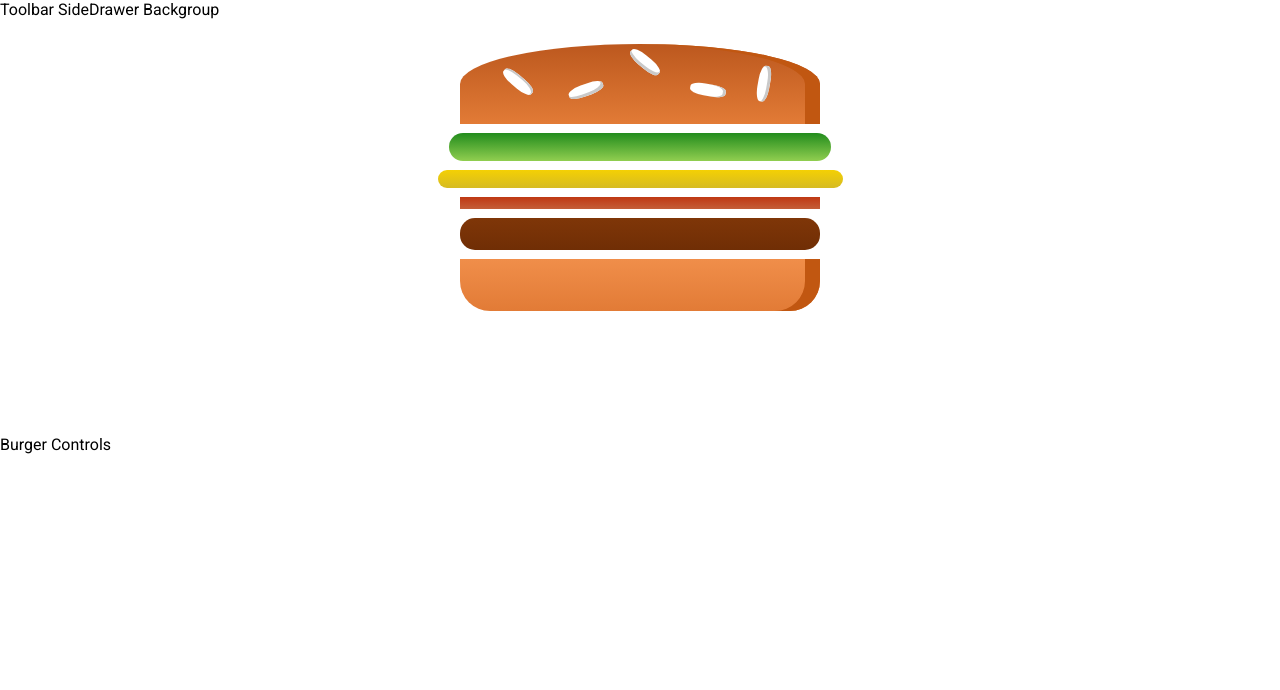
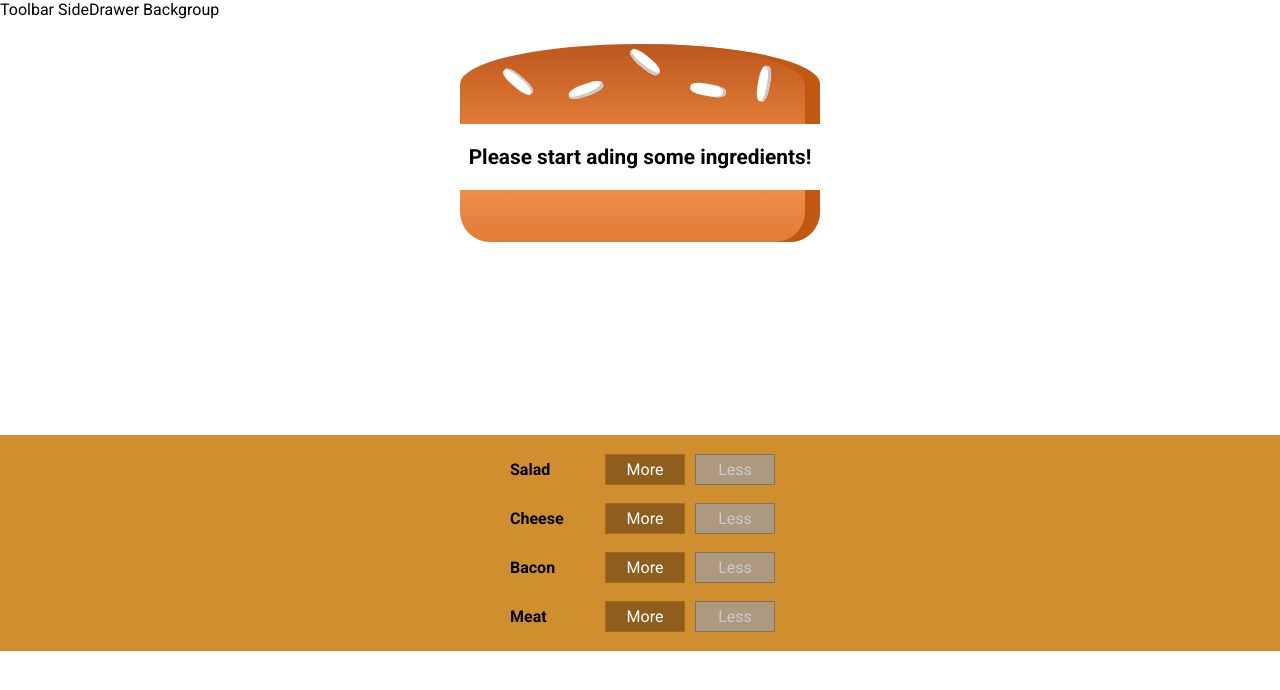
Before and after one commit to adrianpearman/React_BurgerApp, a React app: page / in a window 1280 px wide. Shown: the top 690 px of the page. Built offline with nearby package versions, Linux system fonts and the light colour scheme.

Commit message:
creation of burger controls and inputs. css files created for each of the components. folder structure updated to facilitatenew components and style sheets.

```diff
--- /dev/null
+++ b/src/components/Burger/BuildControls/BuildControl/BuildControl.css
@@ -0,0 +1,62 @@
+.BuildControl {
+    display: -webkit-box;
+    display: -ms-flexbox;
+    display: flex;
+    -webkit-box-pack: justify;
+        -ms-flex-pack: justify;
+            justify-content: center;
+    -webkit-box-align: center;
+        -ms-flex-align: center;
+            align-items: center;
+    margin: 5px 0;
+}
+
+.BuildControl button {
+    display: block;
+    font: inherit;
+    padding: 5px;
+    margin: 0 5px;
+    width: 80px;
+    border: 1px solid #AA6817;
+    cursor: pointer;
+    outline: none;
+}
+
+.BuildControl button:disabled {
+    background-color: #AC9980;
+    border: 1px solid #7E7365;
+    color: #ccc;
+    cursor: default;
+}
+
+.BuildControl button:hover:disabled {
+    background-color: #AC9980;
+    color: #ccc;
+    cursor: not-allowed;
+}
+
+.Label {
+    padding: 10px;
+    font-weight: bold;
+    width: 80px;
+}
+
+.BuildControl .Less {
+    background-color: #D39952;
+    color: white;
+}
+
+.BuildControl .More {
+    background-color: #8F5E1E;
+    color: white;
+}
+
+.BuildControl .Less:hover, .BuildControl .Less:active {
+    background-color: #DAA972;
+    color: white;
+}
+
+.BuildControl .More:hover,.BuildControl .More:active {
+    background-color: #99703F;
+    color: white;
+}
--- /dev/null
+++ b/src/components/Burger/BuildControls/BuildControl/BuildControl.js
@@ -0,0 +1,23 @@
+import React from 'react';
+import classes from './BuildControl.css'
+
+const buildControl = (props) => {
+  return(
+    <div className={classes.BuildControl}>
+      <div className={classes.Label}>{props.label}</div>
+      <button
+        onClick={props.added}
+        className={classes.More}>
+        More
+      </button>
+      <button
+        onClick={props.removed}
+        className={classes.Less}
+        disabled={props.disabled}>
+        Less
+      </button>
+    </div>
+  )
+}
+
+export default buildControl
--- /dev/null
+++ b/src/components/Burger/BuildControls/BuildControls.css
@@ -0,0 +1,15 @@
+.BuildControls{
+  width: 100%;
+  display: -webkit-box;
+  display: -ms-flexbox;
+  display: flex;
+  -webkit-box-orient: vertical;
+  -webkit-box-direction: normal;
+      -ms-flex-flow: column;
+          flex-flow: column;
+  align-itmes: center;
+  box-shawdow: 0 20x 1px #cccccc;
+  background-color: #cf8f2e;
+  margin: 0;
+  padding: 10px 0
+}
--- /dev/null
+++ b/src/components/Burger/BuildControls/BuildControls.js
@@ -0,0 +1,30 @@
+import React from 'react'
+import classes from './BuildControls.css'
+import BuildControl from './BuildControl/BuildControl'
+
+const controls = [
+  { label: 'Salad', type: 'salad'},
+  { label: 'Cheese', type: 'cheese'},
+  { label: 'Bacon', type: 'bacon'},
+  { label: 'Meat', type: 'meat'}
+]
+
+const buildControls = (props) => {
+  return (
+    <div className={classes.BuildControls}>
+      {controls.map((control) => {
+        return(
+          <BuildControl
+            key={control.label}
+            label={control.label}
+            added={() => props.ingredientAdded(control.type)}
+            removed={() => props.ingredientsRemoved(control.type)}
+            disabled={props.disabled[control.type]}
+          />
+        )
+      })}
+    </div>
+  )
+}
+
+export default buildControls
--- a/src/components/Burger/Burger.js
+++ b/src/components/Burger/Burger.js
@@ -3,13 +3,23 @@
 import BurgerIngredient from './BurgerIngredient/BurgerIngredient'
 
 const burger = (props) => {
+  let transformIngredients = Object.keys(props.ingredients)
+    .map(ingKey => {
+      return[...Array(props.ingredients[ingKey])].map((_,i) => {
+        return <BurgerIngredient key={ingKey + i} type={ingKey} />
+      })
+    })
+    .reduce((arr, el) => {
+      return arr.concat(el)
+    }, [])
+  if (transformIngredients.length === 0) {
+    transformIngredients = <p>Please start ading some ingredients!</p>
+  }
+
   return(
     <div className={classes.Burger}>
       <BurgerIngredient type='bread-top'/>
-      <BurgerIngredient type='salad'/>
-      <BurgerIngredient type='cheese'/>
-      <BurgerIngredient type='bacon'/>
-      <BurgerIngredient type='meat'/>
+      {transformIngredients}
       <BurgerIngredient type='bread-bottom'/>
     </div>
   )
--- a/src/components/Burger/BurgerIngredient/BurgerIngredient.js
+++ b/src/components/Burger/BurgerIngredient/BurgerIngredient.js
@@ -40,7 +40,7 @@
   }
 
 
-BurgerIngredients.PropTypes = {
+BurgerIngredients.propTypes = {
   type: PropTypes.string.isRequired
 };
 
--- a/src/containers/BurgerBuilder/BurgerBuilder.js
+++ b/src/containers/BurgerBuilder/BurgerBuilder.js
@@ -1,17 +1,80 @@
 import React, { Component } from 'react'
 import Aux from '../../HOC/Aux'
 import Burger from '../../components/Burger/Burger'
+import BurgerControls from '../../components/Burger/BuildControls/BuildControls'
+
+const INGREDIENT_PRICES = {
+  salad: 0.70,
+  bacon: 0.80,
+  cheese: 0.75,
+  meat: 1.50
+}
 
 class BurgerBuilder extends Component {
+
+  constructor(props){
+    super(props);
+    this.state = {
+      ingredients: {
+        salad: 0,
+        bacon: 0,
+        cheese: 0,
+        meat: 0
+      },
+      totalPrice: 4
+    }
+  }
+
+  addIngredientHandler = (type) => {
+    const oldCount = this.state.ingredients[type]
+    const updatedCount = oldCount + 1
+    const updatedIngredients = {
+      ...this.state.ingredients
+    }
+    updatedIngredients[type] = updatedCount
+    const priceAddition = INGREDIENT_PRICES[type]
+    const oldPrice = this.state.totalPrice
+    const newPrice = oldPrice + priceAddition
+    this.setState({
+     totalPrice: newPrice,
+     ingredients: updatedIngredients
+    })
+  }
+
+  deleteIngredientHandler = (type) => {
+    const oldCount = this.state.ingredients[type]
+    if (oldCount <= 0) {
+      return
+    }
+    const updatedCount = oldCount - 1
+    const updatedIngredients = {
+      ...this.state.ingredients
+    }
+    updatedIngredients[type] = updatedCount
+    const priceAddition = INGREDIENT_PRICES[type]
+    const oldPrice = this.state.totalPrice
+    const newPrice = oldPrice - priceAddition
+    this.setState({
+     totalPrice: newPrice,
+     ingredients: updatedIngredients
+    })
+  }
+
   render(){
+    const disableInfo = {
+      ...this.state.ingredients
+    }
+    for (let key in disableInfo) {
+      disableInfo[key] = disableInfo[key] <= 0
+    }
     return(
       <Aux>
-        <div>
-          <Burger />
-        </div>
-        <div>
-          Burger Controls
-        </div>
+          <Burger ingredients={this.state.ingredients}/>
+          <BurgerControls
+            ingredientAdded={this.addIngredientHandler}
+            ingredientsRemoved={this.deleteIngredientHandler}
+            disabled={disableInfo}
+          />
       </Aux>
     )
   }
```
Also changed, not shown: public/index.html (+0 -9 lines), 1 other file (tests, documents, lock files or other folders).
